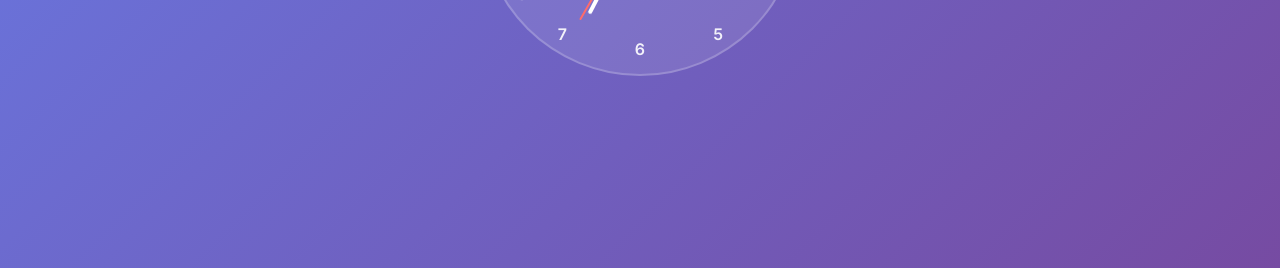
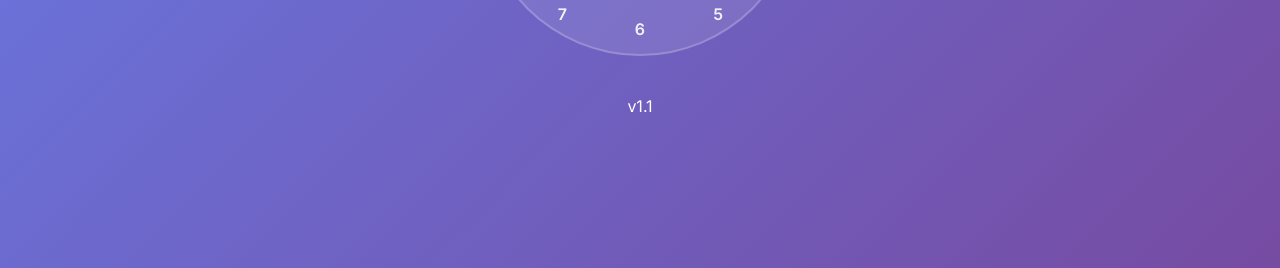
Before and after one commit to SaurabhEffect/Orizon-analog-clock, a plain HTML site: page index.html in a window 1280 px wide. Shown: the part 532-800 px from the top of the page. Drawn offline with Linux system fonts and the light colour scheme.

Commit message:
Added version badge

```diff
--- a/index.html
+++ b/index.html
@@ -45,6 +45,8 @@
             <div class="brand-logo">Orizon</div>
           </div>
         </div>
+
+        <div class="version-badge">v1.1</div>
       </div>
     </div>
 
```
